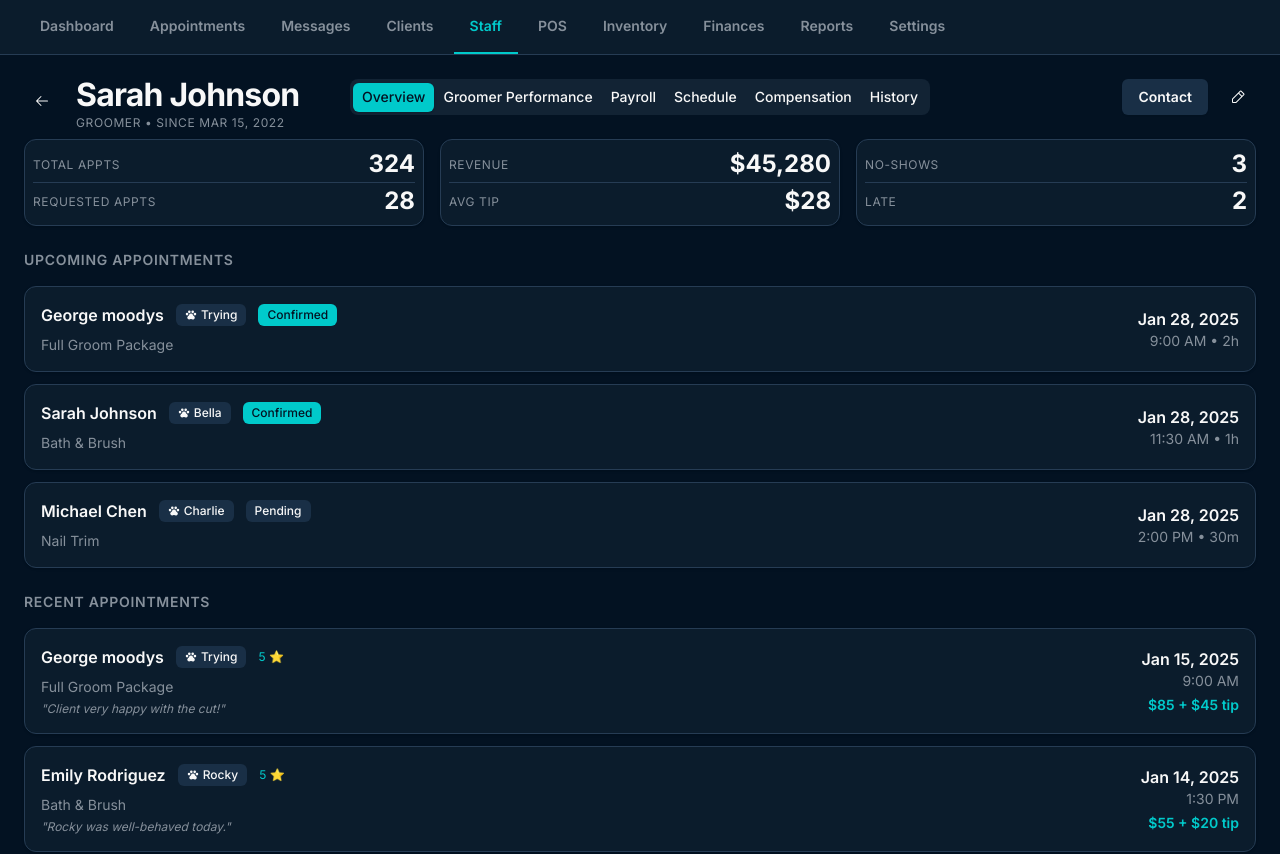
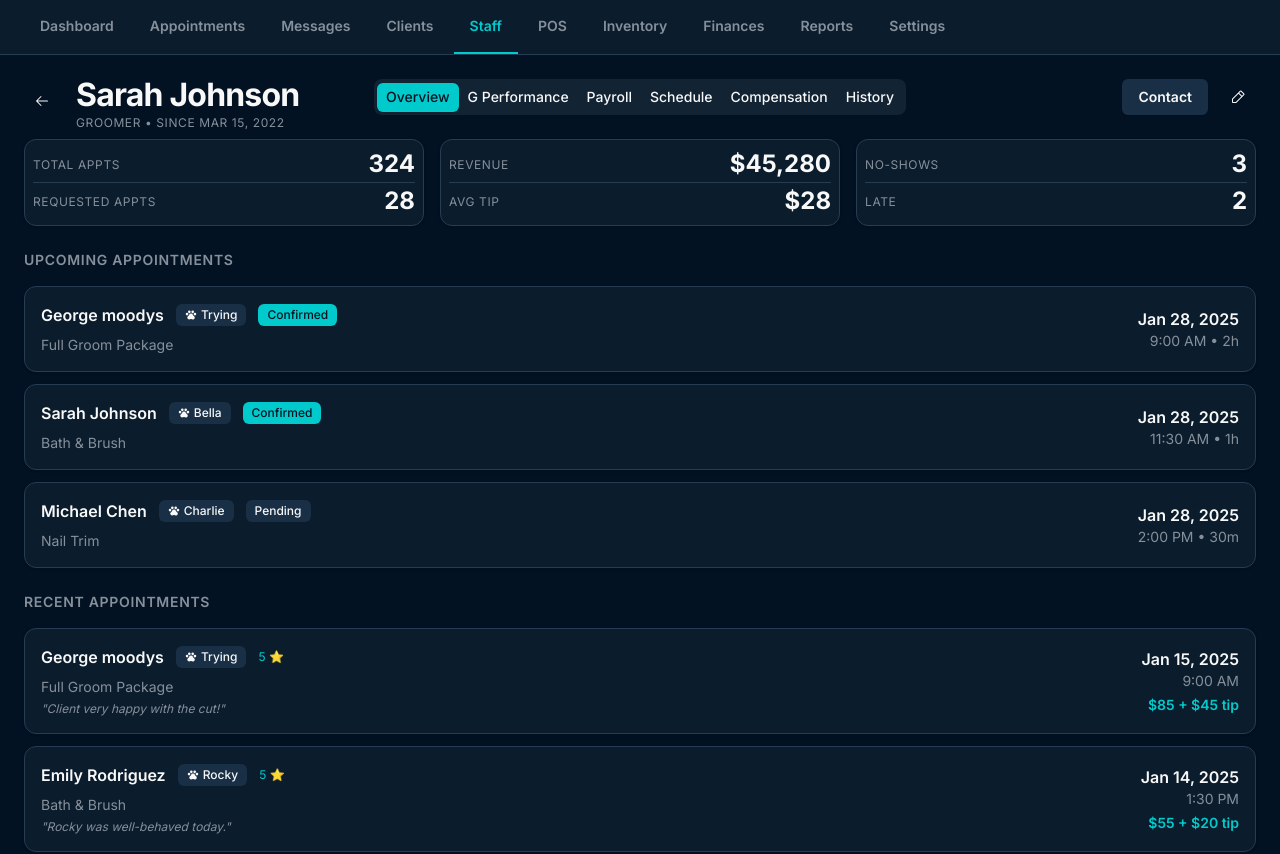
Before and after one commit to JimmysRanch/126, a React (Vite) app: page /staff/1 in a window 1280 px wide. Shown: the top 854 px of the page. Built offline with nearby package versions, Linux system fonts and the light colour scheme.

Commit message:
Update performance tab labels

```diff
--- a/src/pages/Staff.tsx
+++ b/src/pages/Staff.tsx
@@ -141,7 +141,7 @@ export const Staff = () => {
                       : "bg-secondary/50 hover:bg-secondary"
                   }`}
                 >
-                  Performance
+                  Groomers Performance
                 </Button>
                 <Button
                   onClick={() => setActiveTab("p8")}
--- a/src/pages/StaffProfile.tsx
+++ b/src/pages/StaffProfile.tsx
@@ -205,7 +205,7 @@ export function StaffProfile() {
                   value="groomer-performance"
                   className={`data-[state=active]:bg-primary data-[state=active]:text-primary-foreground ${isMobile ? 'text-xs' : ''}`}
                 >
-                  Groomer Performance
+                  G Performance
                 </TabsTrigger>
                 <TabsTrigger
                   value="payroll"
```
